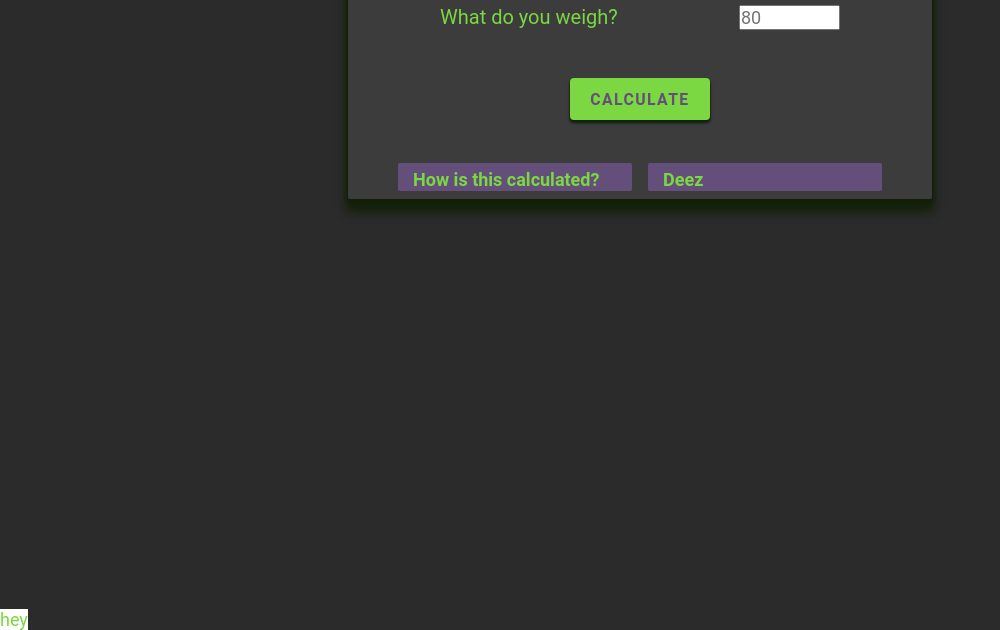
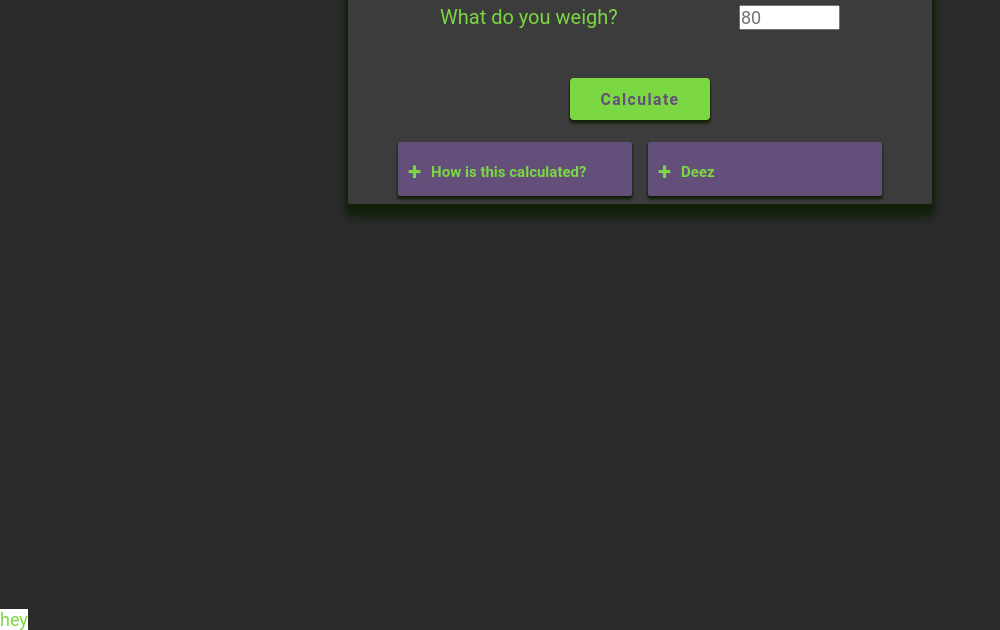
Before and after one commit to Josef-TL/lethal-dose, a plain HTML site: page index.html in a window 1280 px wide. Shown: the part 170-800 px from the top of the page, without its empty margins (0-1000 px from the left). Drawn offline with Linux system fonts and the light colour scheme.

Commit message:
better accordion

```diff
--- a/index.html
+++ b/index.html
@@ -37,11 +37,11 @@
 </div>
 
 <div class="bottom-wrapper">
-    <div class="collapsible" id="collab-one">
+    <div class="collapsible">
         <input id="how-expand-btn" type="checkbox">
-        <div class="collapsible-text" id="collap-one">
-            <label for="how-expand-btn">How is this calculated?</label>
-            <p>
+        <label for="how-expand-btn">How is this calculated?</label>
+        <div class="collapsible-text">
+        <p>
                 Contrary to popular belief, Lorem Ipsum is not simply random text.
                 It has roots in a piece of classical Latin literature from 45 BC, making it over 2000 years old.
                 Richard McClintock, a Latin professor at Hampden-Sydney College in Virginia, looked up one of
@@ -49,13 +49,11 @@
         </div>
     </div>
 
-    <div class="collapsible" id="collab-two">
+    <div class="collapsible">
         <input id="expand-btn" type="checkbox">
-        <div class="collapsible-text" id="collap-two">
             <label for="expand-btn">Deez</label>
-            <p>
-                nutz
-            </p>
+        <div class="collapsible-text">
+            <p> nutz </p>
         </div>
     </div>
 </div>
--- a/style.css
+++ b/style.css
@@ -84,19 +84,40 @@ body .bottom-wrapper {
     justify-content: center;
 }
 
-button  {
-    width: 140px;
-    height: 50px;
-    color: darkgreen;
-    background: #29ca8e;
-    border: 0;
-    border-radius: 5px;
-    font-size: 20px;
-    display: flex;
+
+#calc-btn {
     align-items: center;
+    appearance: none;
+    border-radius: 4px;
+    border-style: none;
+    box-shadow:
+            0 1px 1px var(--shadow-color),
+            0 2px 2px var(--shadow-color),
+            0 3px 3px var(--shadow-color);
+    box-sizing: border-box;
+    color: var(--color-4);
+    cursor: pointer;
+    display: inline-flex;
+    font-family: Roboto,sans-serif;
+    font-size: .875rem;
+    font-weight: bold;
+    height: 42px;
     justify-content: center;
-    text-transform: uppercase;
+    letter-spacing: .0892857em;
+    line-height: normal;
+    min-width: 140px;
+    outline: none;
+    overflow: visible;
+    padding: 0 16px;
+    position: relative;
+    text-align: center;
+    background-color: var(--color-3);
 }
+
+#calc-btn:hover {
+    background-color: var(--color-3-highlight);
+}
+
 
 .btn {
     padding-top: 40px;
@@ -121,85 +142,56 @@ button  {
     }
 }
 
+
 .collapsible {
     width: 280px;
-    overflow: hidden;
+    background: var(--color-4);
+    border-radius: 2px;
     font-weight: 500;
     margin: 8px;
+    padding-top: 6px;
+    height: 100%;
+    box-shadow:
+            0 1px 1px var(--shadow-color),
+            0 2px 2px var(--shadow-color),
+            0 3px 3px var(--shadow-color);
 
 }
 
-.collapsible-text {
-    max-height: 22px;
-    background: var(--color-4);
-    border-radius: 2px;
-    transition: all 0.3s ease;
-    padding-top: 6px;
+.collapsible label {
+    display:flex;
+    align-items: center;
+    font-size: 15px;
+    font-weight: bold;
+    padding: 10px;
+    cursor: pointer;
 }
 
-.collapsible-text label {
-    font-size: 18px;
-    font-weight: bold;
-    margin-bottom: 10px;
-    padding: 15px 15px 0;
-    cursor: pointer;
-}
-.collapsible-text label::after {
-    content: "";
+.collapsible label::before {
+    content: "+";
+    margin-right: 10px;
+    font-size: 24px;
+    font-weight: 600;
 }
 
-.collapsible-text p {
-    padding-left: 15px;
-    padding-right: 15px;
-    visibility: hidden;
-}
-
-#expand-btn {
-    appearance: none;
-}
-#how-expand-btn {
-    appearance: none;
-}
-
-.collapsible input:checked ~.collapsible-text{
-    max-height: 400px;
-    transition: all 0.3s ease;
-}
-
-.collapsible input:checked ~.collapsible-text p{
-    visibility: visible;
+.collapsible .collapsible-text {
+    padding: 0 10px;
+    line-height: 26px;
+    max-height: 0;
+    overflow: hidden;
+    transition: max-height 0.3s, padding 0.3s;
 }
 
 
-#calc-btn {
-   align-items: center;
-   appearance: none;
-   border-radius: 4px;
-   border-style: none;
-    box-shadow:
-        0 1px 1px var(--shadow-color),
-        0 2px 2px var(--shadow-color),
-        0 3px 3px var(--shadow-color);
-   box-sizing: border-box;
-   color: var(--color-4);
-   cursor: pointer;
-   display: inline-flex;
-   font-family: Roboto,sans-serif;
-   font-size: .875rem;
-   font-weight: bold;
-   height: 42px;
-   justify-content: center;
-   letter-spacing: .0892857em;
-   line-height: normal;
-   min-width: 64px;
-   outline: none;
-   overflow: visible;
-   padding: 0 16px;
-   position: relative;
-   text-align: center;
-   background-color: var(--color-3);
+input[type="checkbox"] {
+    display: none;
 }
 
-#calc-btn:hover {
-    background-color: var(--color-3-highlight);
+.collapsible input[type="checkbox"]:checked + label + .collapsible-text{
+    max-height: 400px;
+    padding: 10px 10px 20px;
+    transition: all 0.3s ease;
 }
+.collapsible input[type="checkbox"]:checked + label::before {
+    content: "-";
+}
```
